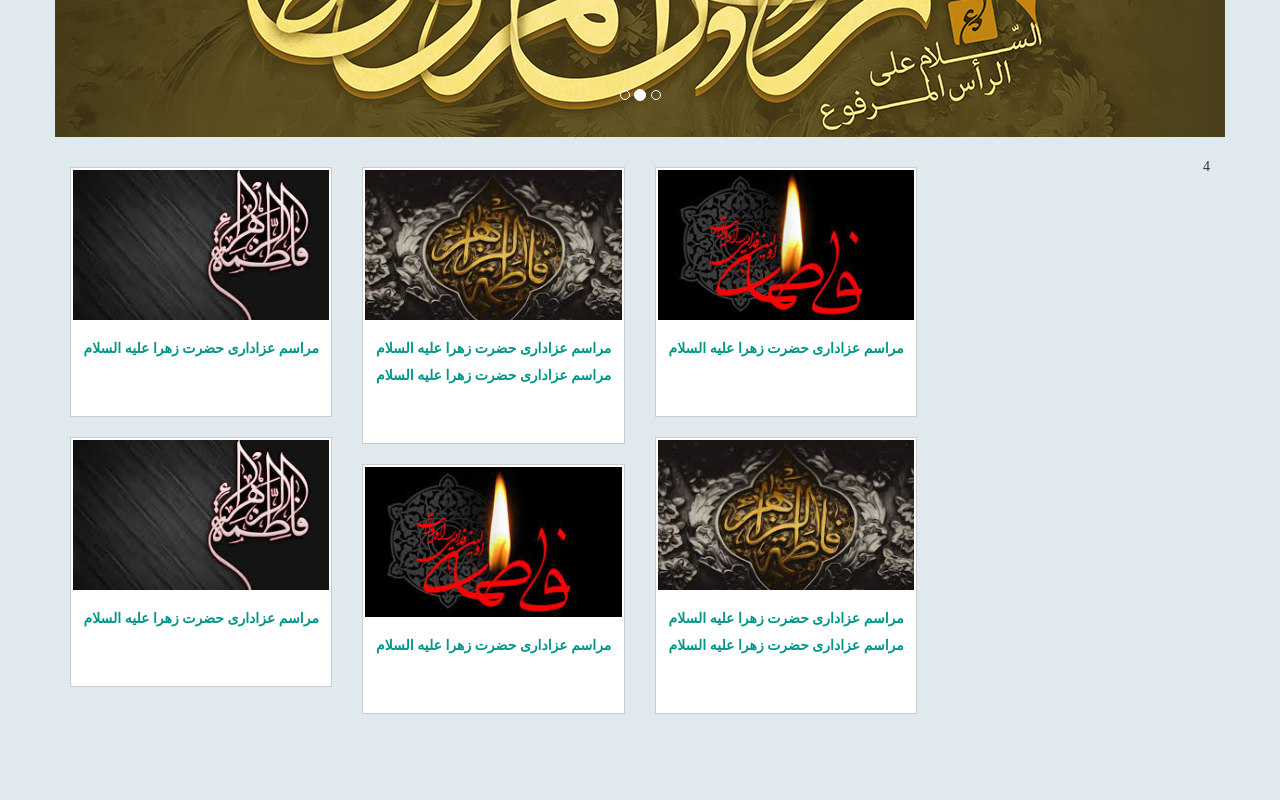
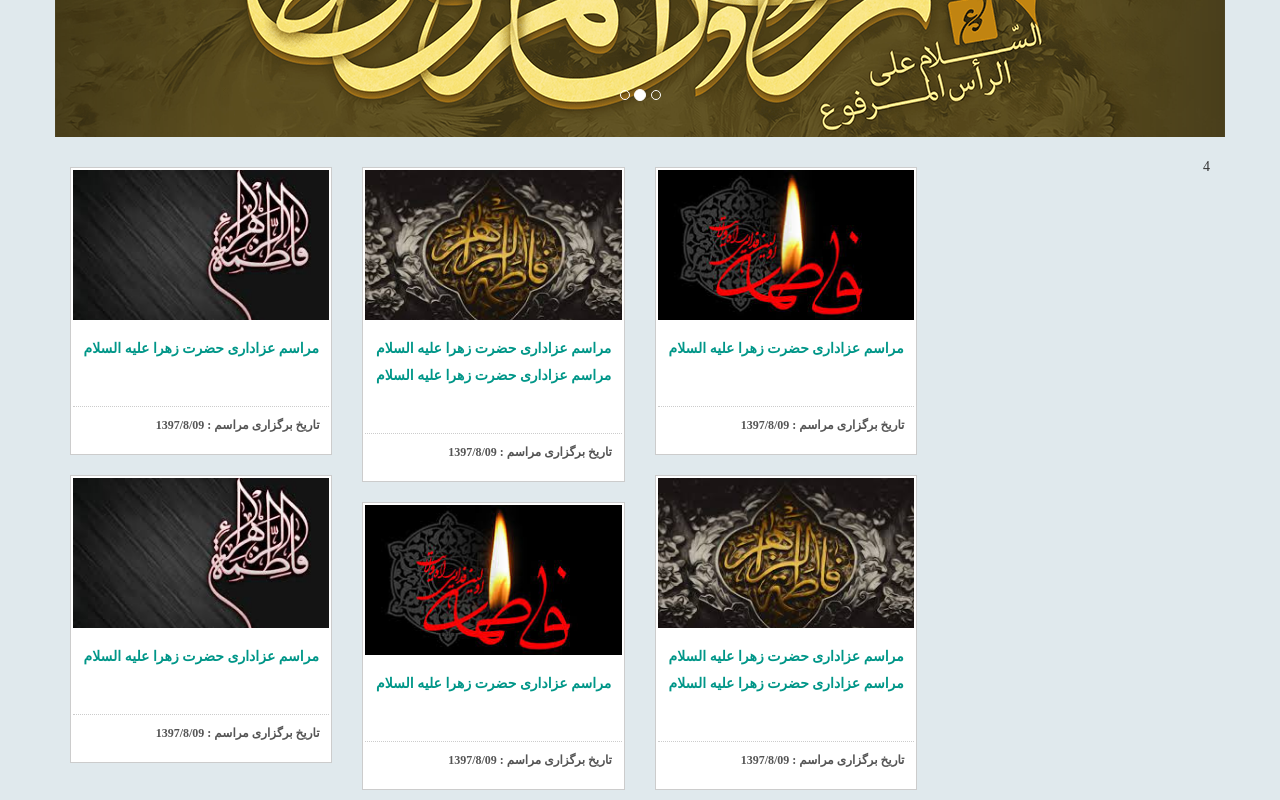
Before and after one commit to mahdihassani9374/qaemioun313, a website: page docs/index.html in a window 1280 px wide. Shown: the part 453-1253 px from the top of the page. Before the commit the page ends 1177 px from the top, so only its background shows below. Drawn offline with Linux system fonts and the light colour scheme; a web font is replaced by a local one.

Commit message:
modify box

```diff
--- a/docs/index.html
+++ b/docs/index.html
@@ -150,6 +150,10 @@
                                         <img src="./img/img1.jpg" />
                                     </div>
                                     <h1 class="box__title">مراسم عزاداری حضرت زهرا علیه السلام</h1>
+                                    <div class="box__desc">
+                                        تاریخ برگزاری مراسم :
+                                        1397/8/09
+                                    </div>
                                 </a>
                             </div>
                         </div>
@@ -162,6 +166,10 @@
                                     <h1 class="box__title">مراسم عزاداری حضرت زهرا علیه السلام
                                         مراسم عزاداری حضرت زهرا علیه السلام
                                     </h1>
+                                    <div class="box__desc">
+                                        تاریخ برگزاری مراسم :
+                                        1397/8/09
+                                    </div>
                                 </a>
                             </div>
                         </div>
@@ -172,6 +180,10 @@
                                         <img src="./img/img3.jpg" />
                                     </div>
                                     <h1 class="box__title">مراسم عزاداری حضرت زهرا علیه السلام</h1>
+                                    <div class="box__desc">
+                                        تاریخ برگزاری مراسم :
+                                        1397/8/09
+                                    </div>
                                 </a>
                             </div>
                         </div>
@@ -182,6 +194,10 @@
                                         <img src="./img/img1.jpg" />
                                     </div>
                                     <h1 class="box__title">مراسم عزاداری حضرت زهرا علیه السلام</h1>
+                                    <div class="box__desc">
+                                        تاریخ برگزاری مراسم :
+                                        1397/8/09
+                                    </div>
                                 </a>
                             </div>
                         </div>
@@ -194,6 +210,10 @@
                                     <h1 class="box__title">مراسم عزاداری حضرت زهرا علیه السلام
                                         مراسم عزاداری حضرت زهرا علیه السلام
                                     </h1>
+                                    <div class="box__desc">
+                                        تاریخ برگزاری مراسم :
+                                        1397/8/09
+                                    </div>
                                 </a>
                             </div>
                         </div>
@@ -204,6 +224,10 @@
                                         <img src="./img/img3.jpg" />
                                     </div>
                                     <h1 class="box__title">مراسم عزاداری حضرت زهرا علیه السلام</h1>
+                                    <div class="box__desc">
+                                        تاریخ برگزاری مراسم :
+                                        1397/8/09
+                                    </div>
                                 </a>
                             </div>
                         </div>
--- a/src/sass/components/_box.scss
+++ b/src/sass/components/_box.scss
@@ -32,4 +32,12 @@
             transition:all 0.3s;
         }
     }
+
+    .box__desc {
+        border-top: 1px dotted #ccc;
+        padding: 10px;
+        color: #555;
+        font-size: 12px;
+        font-weight: 600;
+    }
 }
```
Also changed, not shown: docs/css/styles.css, 1 other file.
